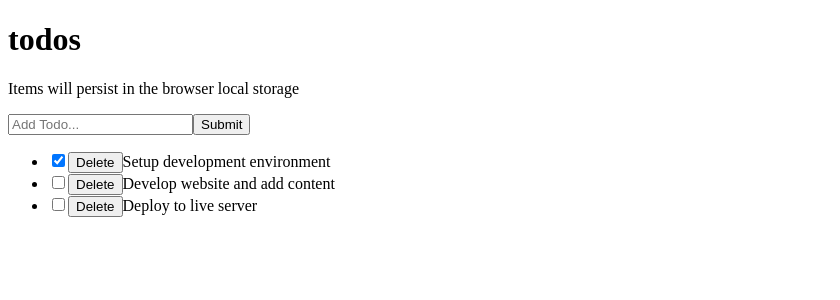
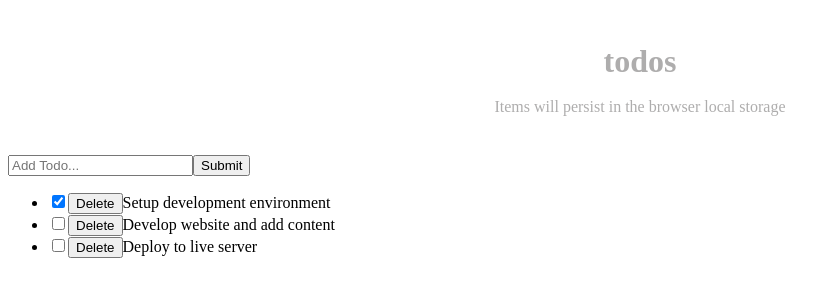
Before and after one commit to ikennarichard/Todo-App, a React (Vite) app: page / in a window 1280 px wide. Shown: the top 300 px of the page, without its empty margins (0-840 px from the left). Built offline with nearby package versions, Linux system fonts and the light colour scheme.

Commit message:
Add inline styles for the component

```diff
--- a/src/components/Header.jsx
+++ b/src/components/Header.jsx
@@ -1,6 +1,12 @@
 const Header = () => {
+  const headerStyle = {
+    padding: '20px 0',
+    lineHeight: '1.5em',
+    color: '#aeadad',
+    textAlign: 'center',
+  }
   return (
-    <header>
+    <header style ={headerStyle}>
       <h1>todos</h1>
       <p>Items will persist in the browser local storage</p>
     </header>
```
